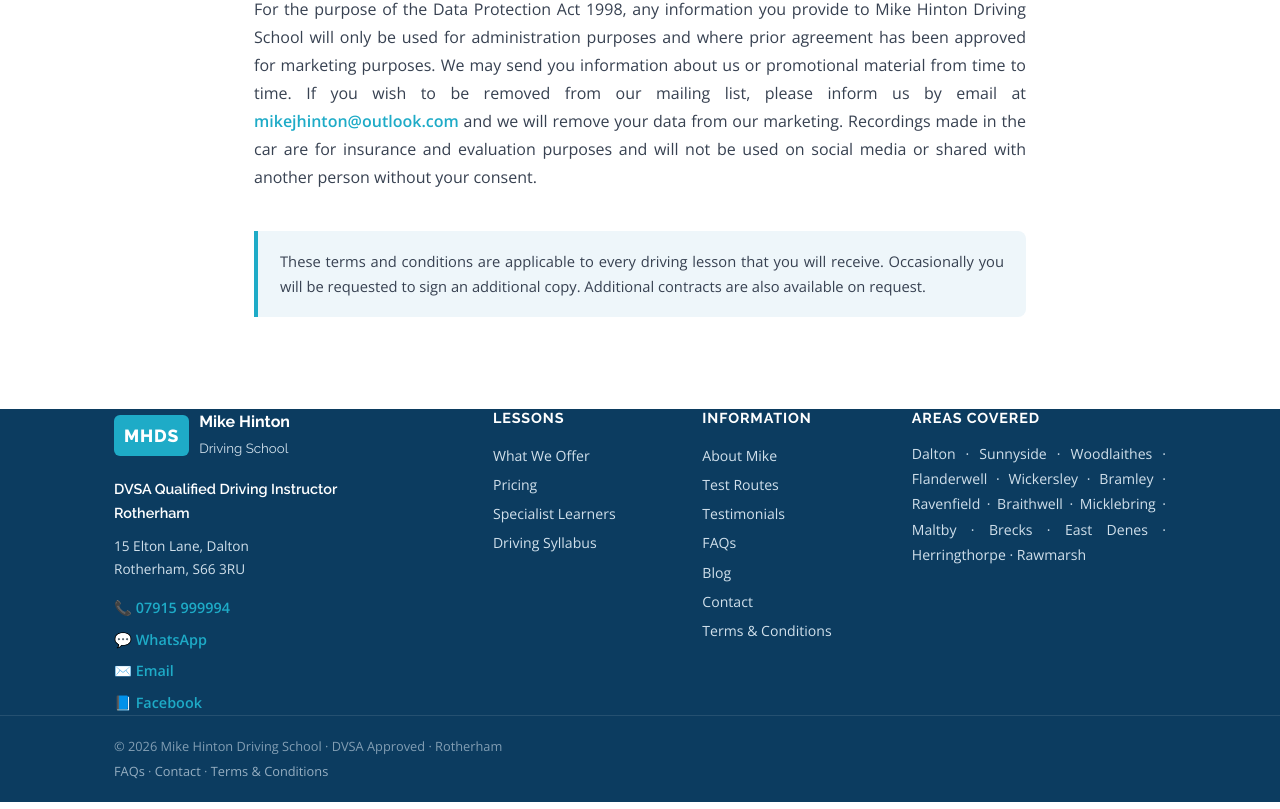
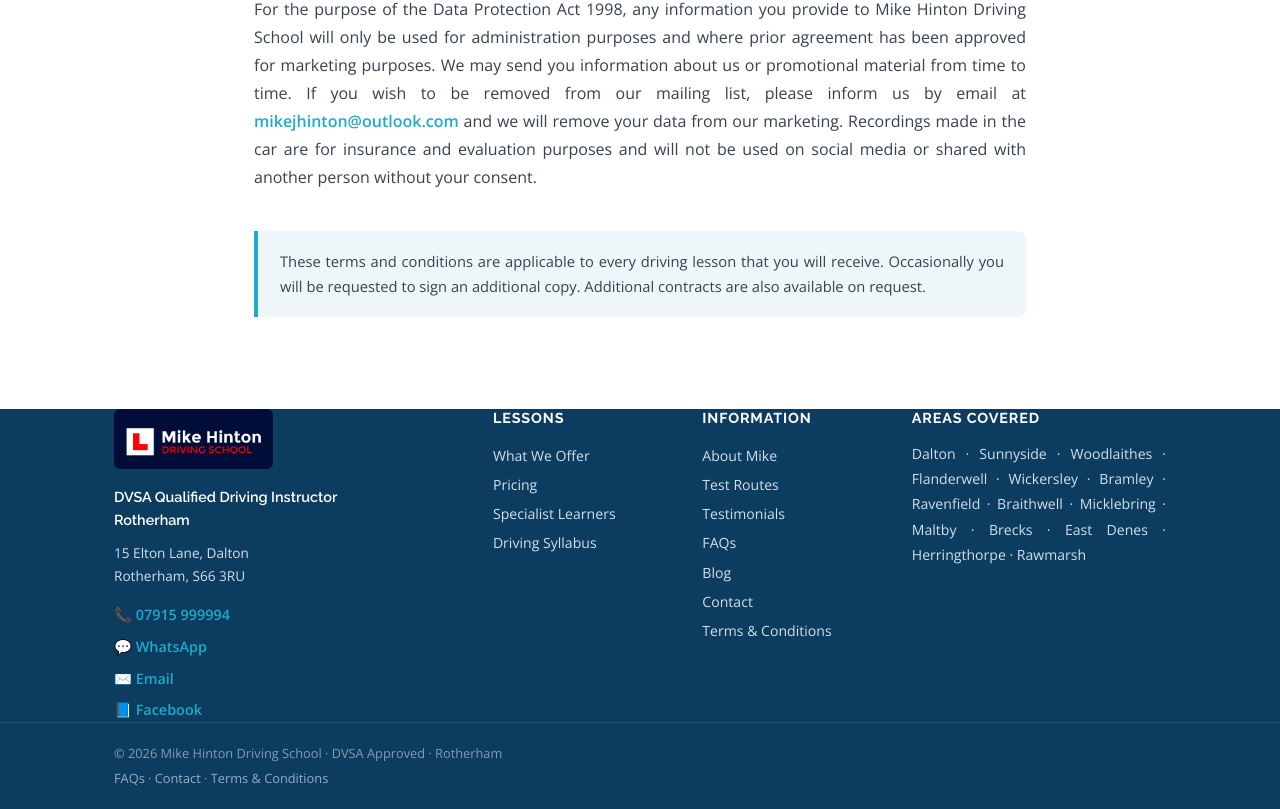
Before and after one commit to mikehinton-wq/mods-website, a React (Vite) app: page /terms in a window 1280 px wide. Shown: the part 3610-4419 px from the top of the page. Built offline with nearby package versions, Linux system fonts and the light colour scheme.

Commit message:
Update site

```diff
--- a/src/components/Footer.jsx
+++ b/src/components/Footer.jsx
@@ -7,10 +7,11 @@ export default function Footer() {
       <div className="container footer__inner">
         <div className="footer__brand">
           <div className="footer__logo">
-            <span className="logo-mhds">MHDS</span>
-            <span style={{ fontFamily: 'Raleway', fontWeight: 700, color: '#fff', fontSize: '1rem' }}>
-              Mike Hinton<br /><small style={{ color: 'var(--light-blue)', fontWeight: 400 }}>Driving School</small>
-            </span>
+            <img
+              src="/images/Mike Hinton Logo Cropped.jpg"
+              alt="Mike Hinton Driving School"
+              style={{ height: 60, width: 'auto', display: 'block', borderRadius: 6 }}
+            />
           </div>
           <p className="footer__tagline">
             DVSA Qualified Driving Instructor<br />
```
